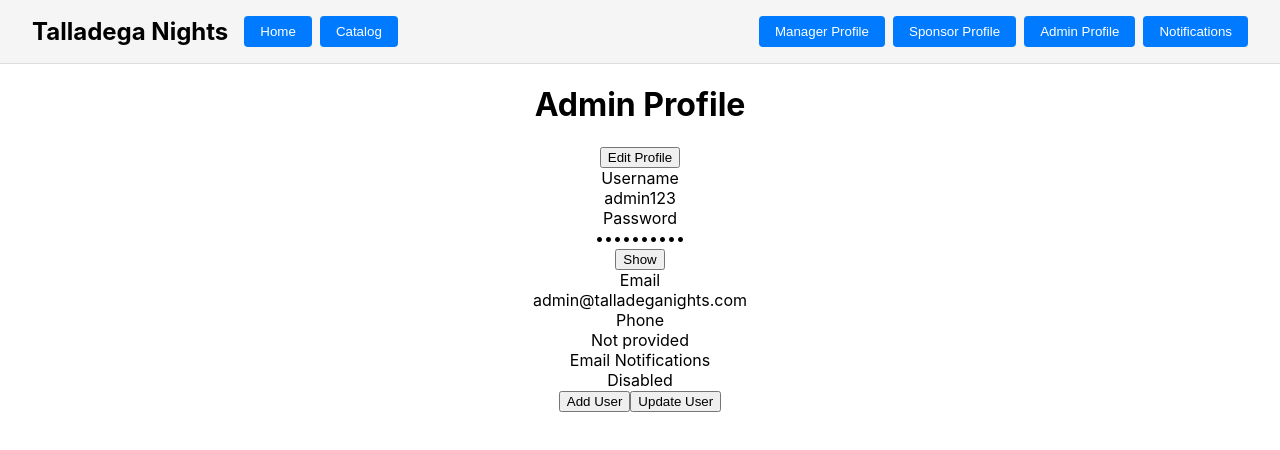
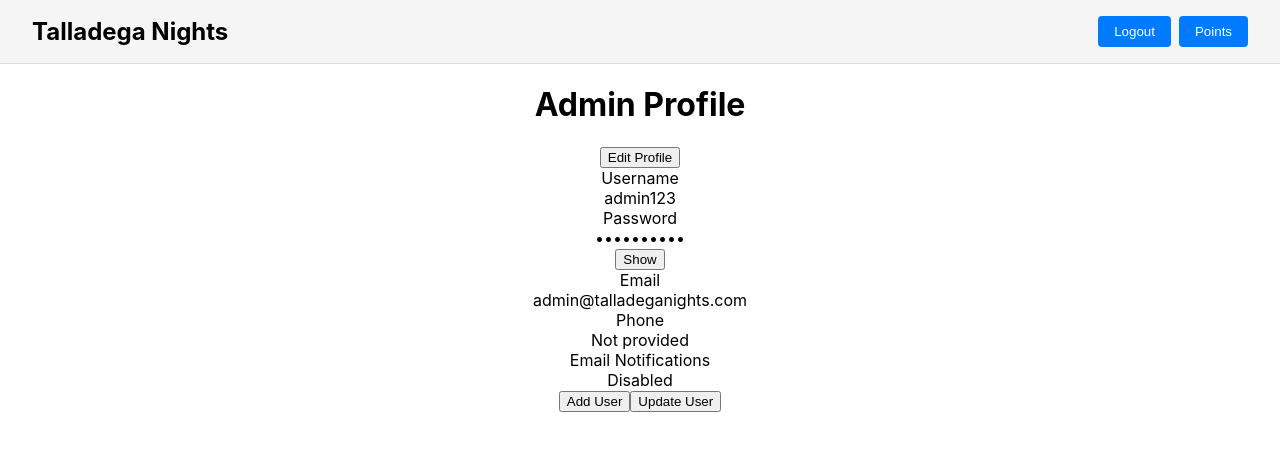
Before and after one commit to SSpivack13/F25-Team14, a React (Create React App) app in the folder client/: page /admin in a window 1280 px wide. Shown: the top 450 px of the page. Built offline with nearby package versions, Linux system fonts and the light colour scheme; sample sign-in values are in the browser's storage.

Commit message:
Revert "Fixed up Banner implementation"
This reverts commit b2a657cd11926d079f71b06ea8532b08a790e3cb.

```diff
--- a/client/src/components/AdminProfilePage.js
+++ b/client/src/components/AdminProfilePage.js
@@ -1,6 +1,5 @@
 import React, { useState } from 'react';
 import { useNavigate, Navigate } from 'react-router-dom';
-import Banner from './Banner';
 
 //Generic profile page function, tailored to Admin users
 function AdminProfilePage() {
@@ -104,7 +103,13 @@
   };
   return (
     <div>
-      <Banner />
+      <div className="banner">
+        <h1>Talladega Nights</h1>
+        <div className="button-row" style={{ display: 'flex', gap: '8px' }}>
+          <button onClick={handleLogout}>Logout</button>
+          <button onClick={() => navigate('/points')}>Points</button>
+        </div>
+      </div>
       <div className="profile-container">
         <div className="profile-header">
           <h1>Admin Profile</h1>
--- a/client/src/components/ProfilePage.js
+++ b/client/src/components/ProfilePage.js
@@ -1,6 +1,5 @@
 import React, { useState } from 'react';
 import { useNavigate } from 'react-router-dom';
-import Banner from './Banner';
 
 //Generic profile page function
 function ProfilePage() {
@@ -95,7 +94,15 @@
   };
   return (
     <div>
-      <Banner />
+      <div className="banner">
+        <h1>Talladega Nights</h1>
+        <div className="button-row" style={{ display: 'flex', gap: '8px' }}>
+          <button onClick={() => navigate('/')}>Home</button>
+          <button onClick={() => navigate('/catalog')}>Catalog</button>
+          <button onClick={handleLogout}>Logout</button>
+          <button onClick={() => navigate('/points')}>Points</button>
+        </div>
+      </div>
       <div className="profile-container">
         <div className="profile-header">
           <h1>Manager Profile</h1>
--- a/client/src/components/SponsorProfilePage.js
+++ b/client/src/components/SponsorProfilePage.js
@@ -1,6 +1,5 @@
 import React, { useState } from 'react';
 import { useNavigate, Navigate } from 'react-router-dom';
-import Banner from './Banner';
 
 //Generic profile page function, tailored to Sponsor users
 function SponsorProfilePage() {
@@ -99,7 +98,13 @@
   };
   return (
     <div>
-      <Banner />
+      <div className="banner">
+        <h1>Talladega Nights</h1>
+        <div className="button-row" style={{ display: 'flex', gap: '8px' }}>
+          <button onClick={handleLogout}>Logout</button>
+          <button onClick={() => navigate('/points')}>Points</button>
+        </div>
+      </div>
       <div className="profile-container">
         <div className="profile-header">
           <h1>Sponsor Profile</h1>
```
